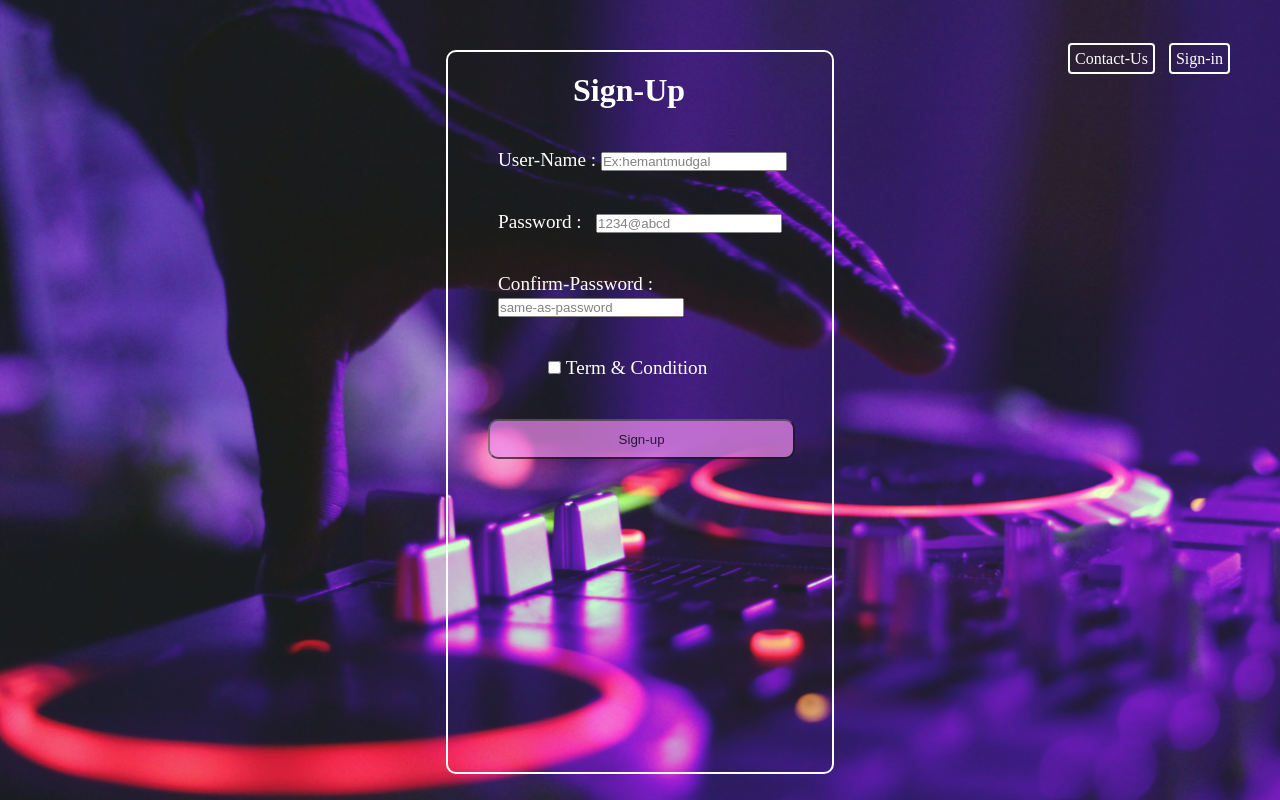
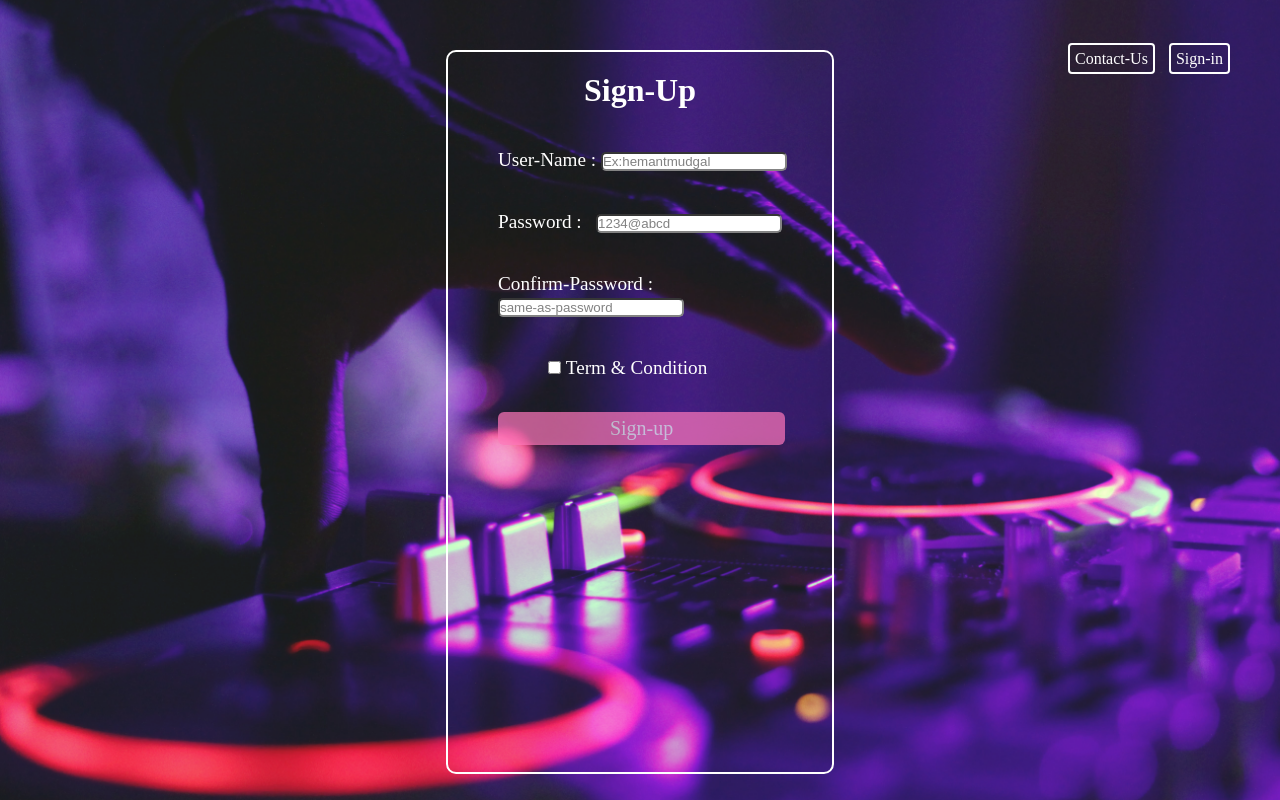
Before and after one commit to D-Coder135/Rhythm_And_Beats-Music-Streaming-Website-, a PHP site: page /sign-up.html in a window 1280 px wide. Run offline with PHP 8.4, Linux system fonts and the light colour scheme.

Commit message:
Rollback prevoius commits deleted mistakenly by

```diff
--- a/Contact-us.html
+++ b/Contact-us.html
@@ -52,7 +52,7 @@
                 <div id="section-1-leftdiv">
 
                 <h1>listen your favorite music<br>
-                    with Beats and Rythm</h1>
+                    with Rhythm and Beats</h1>
                     <button>
                         <a href="#Learn-More">Learn More</a>
                     </button>
--- a/artists.html
+++ b/artists.html
@@ -4,6 +4,7 @@
     <meta charset="UTF-8" />
     <meta http-equiv="X-UA-Compatible" content="IE=edge" />
     <meta name="viewport" content="width=device-width, initial-scale=1.0" />
+    <link rel="icon" href="images/favicon.ico">
     <title>Artists</title>
     <link
       href="https://cdn.jsdelivr.net/npm/bootstrap@5.1.3/dist/css/bootstrap.min.css"
--- a/css/signup-page.css
+++ b/css/signup-page.css
@@ -61,8 +61,8 @@ main {
 }
 
 #signup-heading {
-  margin-left: 125px;
   margin-top: 20px;
+  text-align: center;
 }
 
 .form-classes {
@@ -80,16 +80,51 @@ main {
 }
 
 .form-classes input {
+  border-radius: 5px;
   height: 23x;
   padding-right: 5px;
 }
 
 button {
-  margin-top: 40px;
-  margin-left: 40px;
-  height: 40px;
-  width: 80%;
-  border-radius: 10px;
   opacity: 0.7;
   background-color: violet;
 }
+
+.sign-up-button {
+  opacity: 0.7;
+  width: 80%;
+  background-color: hotpink;
+  border-radius: 6px;
+  color: white;
+  padding: 5px 10px;
+  text-align: center;
+  display: inline-block;
+  font-size: 20px;
+  margin: auto;
+  margin-top: 10%;
+  cursor: pointer;
+  text-decoration: none;
+}
+
+.sign-up-button:hover {
+  background-color: #b983ff;
+  opacity: 1;
+  border-radius: 20px;
+  border: 3px solid #66bfbf;
+  transition: border 1s ease;
+  transition: border-radius 2s ease;
+}
+
+@media only screen and (max-width: 855px){
+
+  #form-content{
+    width: 70vw;
+  }
+
+  nav ul{
+    position: absolute;
+    top: 10px;
+    right: 40vw;
+
+  }
+}
--- a/home.html
+++ b/home.html
@@ -5,6 +5,7 @@
     <meta http-equiv="X-UA-Compatible" content="IE=edge" />
     <meta name="viewport" content="width=device-width, initial-scale=1.0" />
     <link rel="stylesheet" href="./css/home.css" />
+    <link rel="icon" href="images/favicon.ico">
     <script
       src="https://use.fontawesome.com/releases/v5.15.4/js/all.js"
       data-auto-replace-svg="nest"
--- a/sign-up.html
+++ b/sign-up.html
@@ -28,7 +28,7 @@
           <div id="signup-heading">
             <h1>Sign-Up</h1>
           </div>
-          <form action="mailto:hmudgal09@gmail.com" method="post">
+          <form action="home.html" method="post">
             <div class="form-classes">
               <label for="user-name">User-Name :</label>
               <input type="text" id="user-name" placeholder="Ex:hemantmudgal" />
@@ -51,9 +51,12 @@
             <div class="form-classes">
               <input type="checkbox" id="checkbox" />
               <p>Term & Condition</p>
+              <a href="sign-in.html" class="sign-up-button">
+
+                Sign-up
+            </a>
             </div>
 
-            <button>Sign-up</button>
           </form>
         </div>
       </main>
```
Also changed, not shown: css/login-page.css (+24 -6 lines), music.html (+7 -7 lines), sign-in.html (+6 -2 lines).
